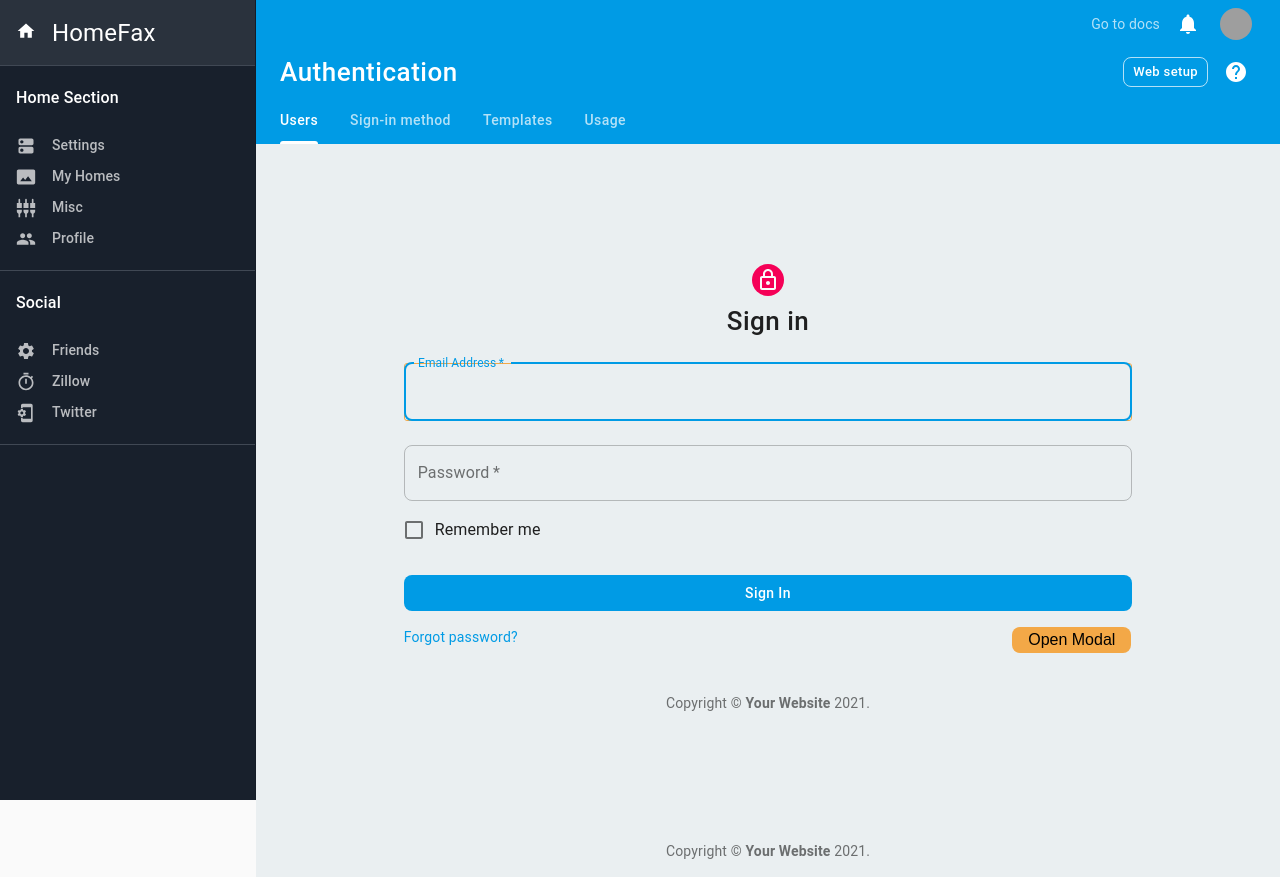
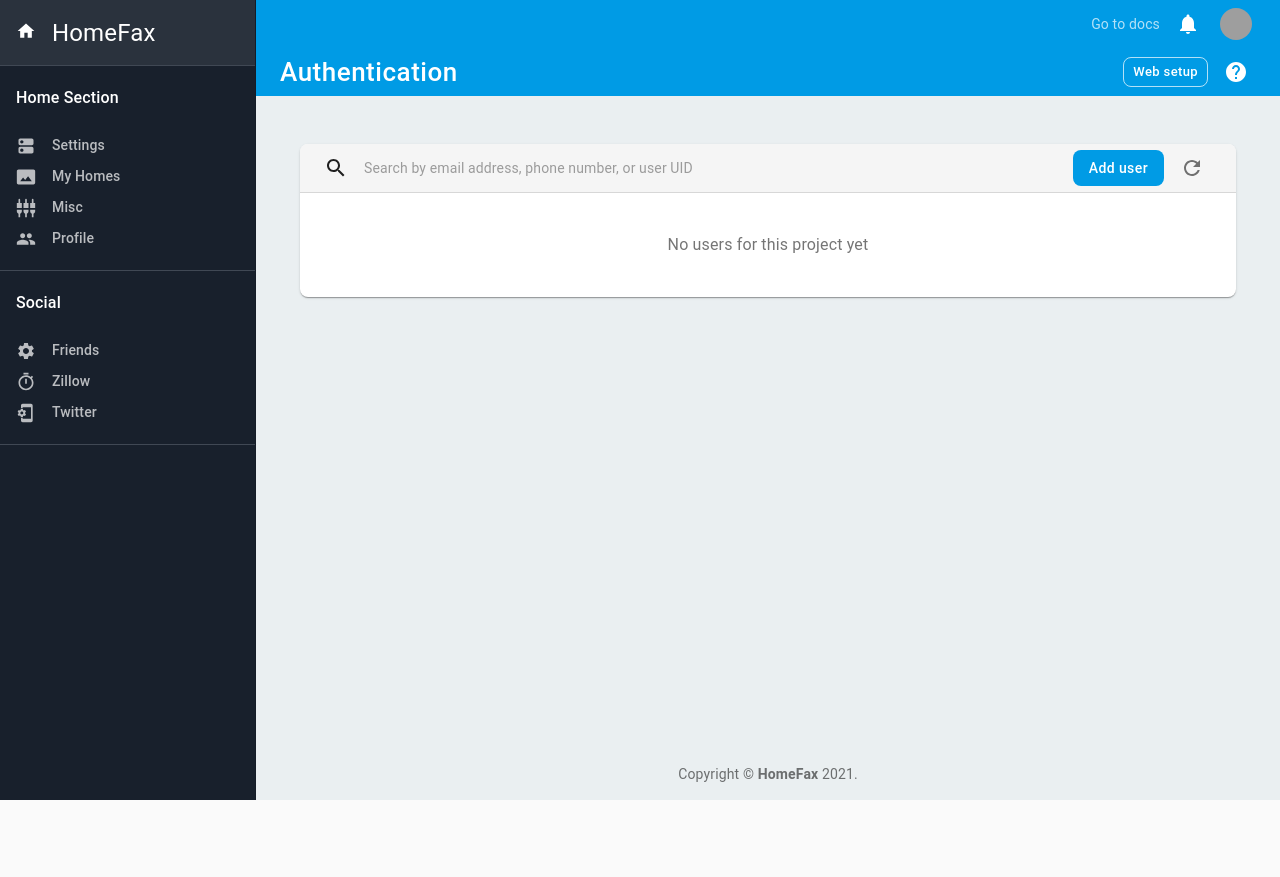
Before and after one commit to brownnicholasj/homeFax, a React (Create React App) app in the folder client/: page / in a window 1280 px wide. After the commit the page ends 800 px from the top, so only its background shows below. Built offline with nearby package versions, Linux system fonts and the light colour scheme; grey boxes are pictures that could not be loaded.

Commit message:
router setup properly and ready for pages

```diff
--- a/client/public/index.html
+++ b/client/public/index.html
@@ -5,10 +5,7 @@
 		<link rel="icon" href="%PUBLIC_URL%/favicon.ico" />
 		<meta name="viewport" content="width=device-width, initial-scale=1" />
 		<meta name="theme-color" content="#000000" />
-    <meta
-      name="description"
-      content="Web site created using create-react-app"
-    />
+		<meta name="description" content="Web site created using create-react-app" />
 		<link rel="apple-touch-icon" href="%PUBLIC_URL%/logo192.png" />
 		<!--
       manifest.json provides metadata used when your web app is installed on a
@@ -24,7 +21,7 @@
       work correctly both with client-side routing and a non-root public URL.
       Learn how to configure a non-root public URL by running `npm run build`.
     -->
-    <title>🛍️-Shop-Shop</title>
+		<title>HomeFax</title>
 	</head>
 	<body>
 		<noscript>You need to enable JavaScript to run this app.</noscript>
--- a/client/src/App.js
+++ b/client/src/App.js
@@ -8,6 +8,7 @@
 } from '@apollo/client';
 import { setContext } from '@apollo/client/link/context';
 import PaperBase from './pages/PaperBase.js';
+import Content from './components/Content';
 
 const httpLink = createHttpLink({
 	uri: '/graphql',
@@ -28,20 +29,38 @@
 	cache: new InMemoryCache(),
 });
 
-function App() {
+function App(props) {
 	return (
 		<ApolloProvider client={client}>
 			<Router>
 				<Switch>
-					<Route exact path="/" component={PaperBase} />
-					<Route exact path="/home" component={PaperBase} />
-					<Route exact path="/settings" component={PaperBase} />
-					<Route exact path="/myhomes" component={PaperBase} />
-					<Route exact path="/misc" component={PaperBase} />
-					<Route exact path="/profile" component={PaperBase} />
-					<Route exact path="/friends" component={PaperBase} />
-					<Route exact path="/zillow" component={PaperBase} />
-					<Route exact path="/twitter" component={PaperBase} />
+					<Route exact path="/">
+						<PaperBase content={<Content></Content>}></PaperBase>
+					</Route>
+					<Route exact path="/home">
+						<PaperBase content={<Content></Content>}></PaperBase>
+					</Route>
+					<Route exact path="/settings">
+						<PaperBase content={<Content></Content>}></PaperBase>
+					</Route>
+					<Route exact path="/myhomes">
+						<PaperBase content={<Content></Content>}></PaperBase>
+					</Route>
+					<Route exact path="/misc">
+						<PaperBase content={<Content></Content>}></PaperBase>
+					</Route>
+					<Route exact path="/profile">
+						<PaperBase content={<Content></Content>}></PaperBase>
+					</Route>
+					<Route exact path="/friends">
+						<PaperBase content={<Content></Content>}></PaperBase>
+					</Route>
+					<Route exact path="/zillow">
+						<PaperBase content={<Content></Content>}></PaperBase>
+					</Route>
+					<Route exact path="/twitter">
+						<PaperBase content={<Content></Content>}></PaperBase>
+					</Route>
 				</Switch>
 			</Router>
 		</ApolloProvider>
--- a/client/src/components/Header.js
+++ b/client/src/components/Header.js
@@ -10,8 +10,8 @@
 import Link from '@material-ui/core/Link';
 import MenuIcon from '@material-ui/icons/Menu';
 import NotificationsIcon from '@material-ui/icons/Notifications';
-import Tab from '@material-ui/core/Tab';
-import Tabs from '@material-ui/core/Tabs';
+// import Tab from '@material-ui/core/Tab';
+// import Tabs from '@material-ui/core/Tabs';
 import Toolbar from '@material-ui/core/Toolbar';
 import Tooltip from '@material-ui/core/Tooltip';
 import Typography from '@material-ui/core/Typography';
@@ -42,6 +42,7 @@
 });
 
 function Header(props) {
+	console.log('props :>> ', props);
 	const { classes, onDrawerToggle } = props;
 
 	return (
@@ -123,12 +124,12 @@
 				position="static"
 				elevation={0}
 			>
-				<Tabs value={0} textColor="inherit">
+				{/* <Tabs value={0} textColor="inherit">
 					<Tab textColor="inherit" label="Users" />
 					<Tab textColor="inherit" label="Sign-in method" />
 					<Tab textColor="inherit" label="Templates" />
 					<Tab textColor="inherit" label="Usage" />
-				</Tabs>
+				</Tabs> */}
 			</AppBar>
 		</React.Fragment>
 	);
--- a/client/src/components/Navigator.js
+++ b/client/src/components/Navigator.js
@@ -108,7 +108,12 @@
 function Navigator(props) {
 	const { classes, ...other } = props;
 
-	const isActive = (value) => window.location.pathname === value;
+	const isActive = (value) => {
+		console.log('value :>> ', value);
+		return window.location.pathname === value;
+	};
+	const [isLoggedIn, setIsLoggedIn] = useState(true);
+	console.log('isLoggedIn :>> ', isLoggedIn);
 
 	return (
 		<Drawer variant="permanent" {...other}>
@@ -126,7 +131,9 @@
 					</ListItemIcon>
 					HomeFax
 				</ListItem>
-				{categories.map(({ id, children }) => (
+
+				{categories.map(({ id, children }) =>
+					isLoggedIn ? (
 						<React.Fragment key={id}>
 							<ListItem className={classes.categoryHeader}>
 								<ListItemText
@@ -143,7 +150,10 @@
 									component={Link}
 									to={path}
 									button
-								className={clsx(classes.item, isActive(path) && classes.itemActiveItem)}
+									className={clsx(
+										classes.item,
+										isActive(path) && classes.itemActiveItem
+									)}
 								>
 									<ListItemIcon className={classes.itemIcon}>{icon}</ListItemIcon>
 									<ListItemText
@@ -158,7 +168,8 @@
 
 							<Divider className={classes.divider} />
 						</React.Fragment>
-				))}
+					) : null
+				)}
 			</List>
 		</Drawer>
 	);
--- a/client/src/components/SignIn.js
+++ b/client/src/components/SignIn.js
@@ -19,8 +19,8 @@
 	return (
 		<Typography variant="body2" color="textSecondary" align="center">
 			{'Copyright © '}
-			<Link color="inherit" href="https://material-ui.com/">
-				Your Website
+			<Link color="inherit" href="/">
+				HomeFax
 			</Link>{' '}
 			{new Date().getFullYear()}
 			{'.'}
@@ -109,10 +109,7 @@
 						id="password"
 						autoComplete="current-password"
 					/>
-					<FormControlLabel
-						control={<Checkbox value="remember" color="primary" />}
-						label="Remember me"
-					/>
+					<br></br>
 					<Button
 						type="submit"
 						fullWidth
@@ -130,7 +127,7 @@
 						</Grid>
 						<Grid item>
 							<button type="button" onClick={handleOpen}>
-								Open Modal
+								Or Sign Up
 							</button>
 							<Modal
 								open={open}
--- a/client/src/components/SignUp.js
+++ b/client/src/components/SignUp.js
@@ -15,8 +15,8 @@
 	return (
 		<Typography variant="body2" color="textSecondary" align="center">
 			{'Copyright © '}
-			<Link color="inherit" href="https://material-ui.com/">
-				Your Website
+			<Link color="inherit" href="/">
+				HomeFax
 			</Link>{' '}
 			{new Date().getFullYear()}
 			{'.'}
--- a/client/src/pages/PaperBase.js
+++ b/client/src/pages/PaperBase.js
@@ -20,8 +20,8 @@
 	return (
 		<Typography variant="body2" color="textSecondary" align="center">
 			{'Copyright © '}
-			<Link color="inherit" href="https://material-ui.com/">
-				Your Website
+			<Link color="inherit" href="/">
+				HomeFax
 			</Link>{' '}
 			{new Date().getFullYear()}
 			{'.'}
@@ -169,14 +169,14 @@
 };
 
 function Paperbase(props) {
-	const { classes } = props;
+	const { classes, content } = props;
 	const [mobileOpen, setMobileOpen] = React.useState(false);
 
 	const handleDrawerToggle = () => {
 		setMobileOpen(!mobileOpen);
 	};
 
-	const [isLoggedIn, setIsLoggedIn] = useState(false);
+	const [isLoggedIn, setIsLoggedIn] = useState(true);
 
 	return (
 		<ThemeProvider theme={theme}>
@@ -201,7 +201,7 @@
 						<Grid container alignContent="center" justifyContent="center">
 							<Grid item xs={12}>
 								{isLoggedIn ? (
-									<Content />
+									content
 								) : (
 									<div
 										style={{
@@ -210,7 +210,6 @@
 											justifyContent: 'center',
 										}}
 									>
-										{/* <h1>test</h1> */}
 										<SignIn align="center"></SignIn>
 									</div>
 								)}
```
Lines whose indentation alone changed are shown as unchanged.
